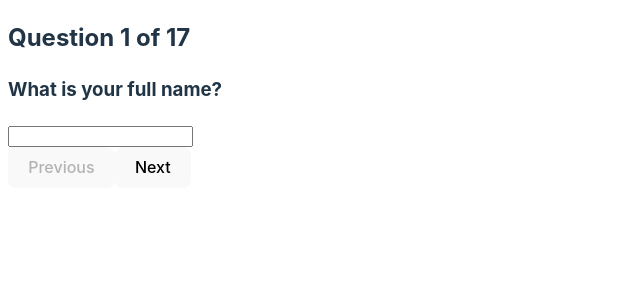
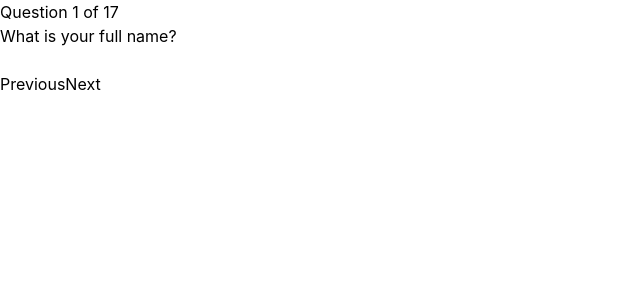
Before and after one commit to SakethPractice/V2T, a React app: page / in a window 1280 px wide. Shown: the top 300 px of the page, without its empty margins (0-640 px from the left). Built offline with nearby package versions, Linux system fonts and the light colour scheme; the HTML template or start-up script is replaced by a standard one.

Commit message:
imported tailwindcss for UI

```diff
--- a/package.json
+++ b/package.json
@@ -9,6 +9,7 @@
     "preview": "vite preview"
   },
   "dependencies": {
+    "@tailwindcss/vite": "^4.3.1",
     "react": "^18.2.0",
     "react-dom": "^18.2.0",
     "react-router-dom": "^7.17.0",
@@ -18,6 +19,9 @@
     "@types/react": "^18.2.0",
     "@types/react-dom": "^18.2.0",
     "@vitejs/plugin-react": "^4.2.0",
+    "autoprefixer": "^10.5.0",
+    "postcss": "^8.5.15",
+    "tailwindcss": "^4.3.1",
     "typescript": "^5.3.0",
     "vite": "^5.0.0"
   }
--- a/src/main.css
+++ b/src/main.css
@@ -1,54 +1 @@
-:root {
-  font-family: Inter, system-ui, Avenir, Helvetica, Arial, sans-serif;
-  line-height: 1.5;
-  font-weight: 400;
-
-  color: rgba(255, 255, 255, 0.87);
-  background-color: #242424;
-
-  font-synthesis: none;
-  text-rendering: optimizeLegibility;
-  -webkit-font-smoothing: antialiased;
-  -moz-osx-font-smoothing: grayscale;
-}
-
-a {
-  font-weight: 500;
-  color: #646cff;
-  text-decoration: inherit;
-}
-a:hover {
-  color: #535bf2;
-}
-
-button {
-  border-radius: 8px;
-  border: 1px solid transparent;
-  padding: 0.6em 1.2em;
-  font-size: 1em;
-  font-weight: 500;
-  font-family: inherit;
-  background-color: #1a1a1a;
-  cursor: pointer;
-  transition: border-color 0.25s;
-}
-button:hover {
-  border-color: #646cff;
-}
-button:focus,
-button:focus-visible {
-  outline: 4px auto -webkit-focus-ring-color;
-}
-
-@media (prefers-color-scheme: light) {
-  :root {
-    color: #213547;
-    background-color: #ffffff;
-  }
-  a:hover {
-    color: #747bff;
-  }
-  button {
-    background-color: #f9f9f9;
-  }
-}
+@import "tailwindcss";
--- a/src/main.tsx
+++ b/src/main.tsx
@@ -1,3 +1,4 @@
+import './main.css'
 import React from "react";
 import ReactDOM from "react-dom/client";
 
--- a/vite.config.ts
+++ b/vite.config.ts
@@ -1,6 +1,10 @@
-import { defineConfig } from 'vite'
-import react from '@vitejs/plugin-react'
+import { defineConfig } from "vite";
+import react from "@vitejs/plugin-react";
+import tailwindcss from "@tailwindcss/vite";
 
 export default defineConfig({
-  plugins: [react()],
-})
+  plugins: [
+    react(),
+    tailwindcss(),
+  ],
+});
```
Also changed, not shown: 1 other file (tests, documents, lock files or other folders).
